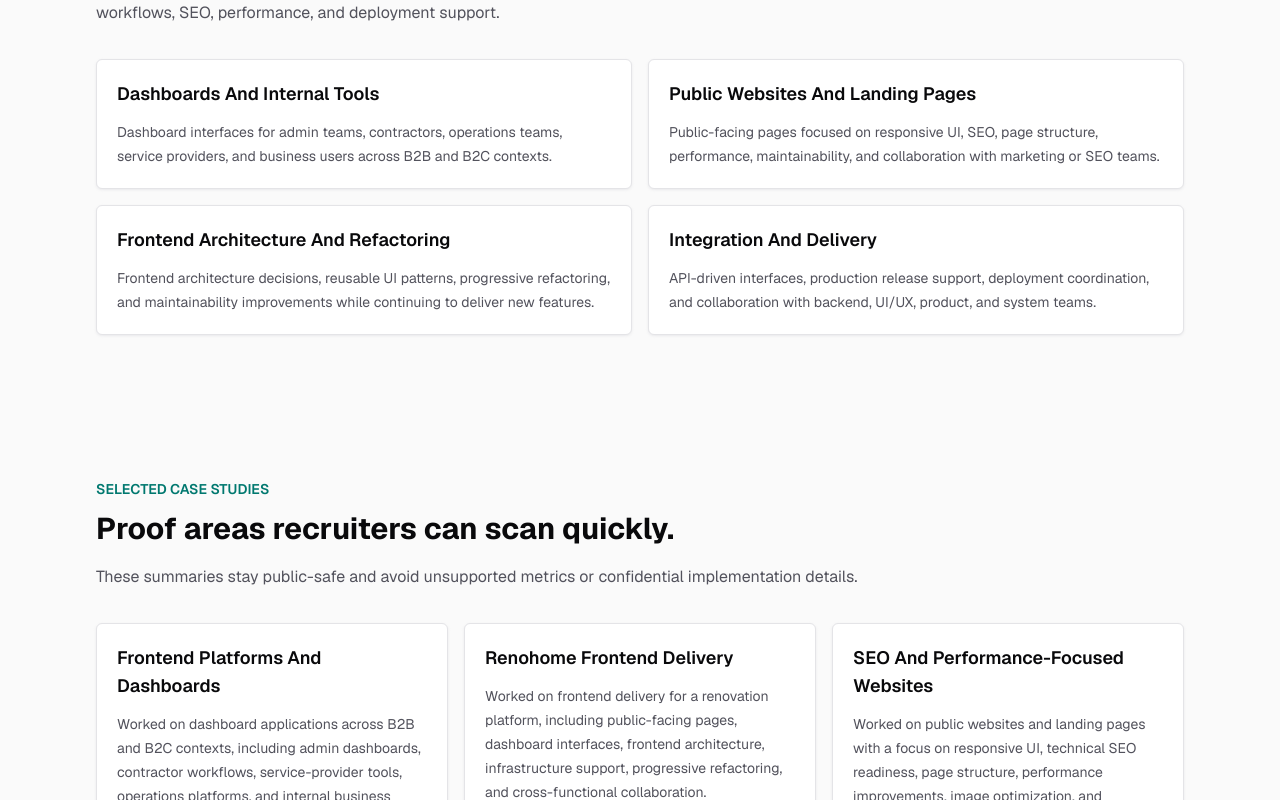
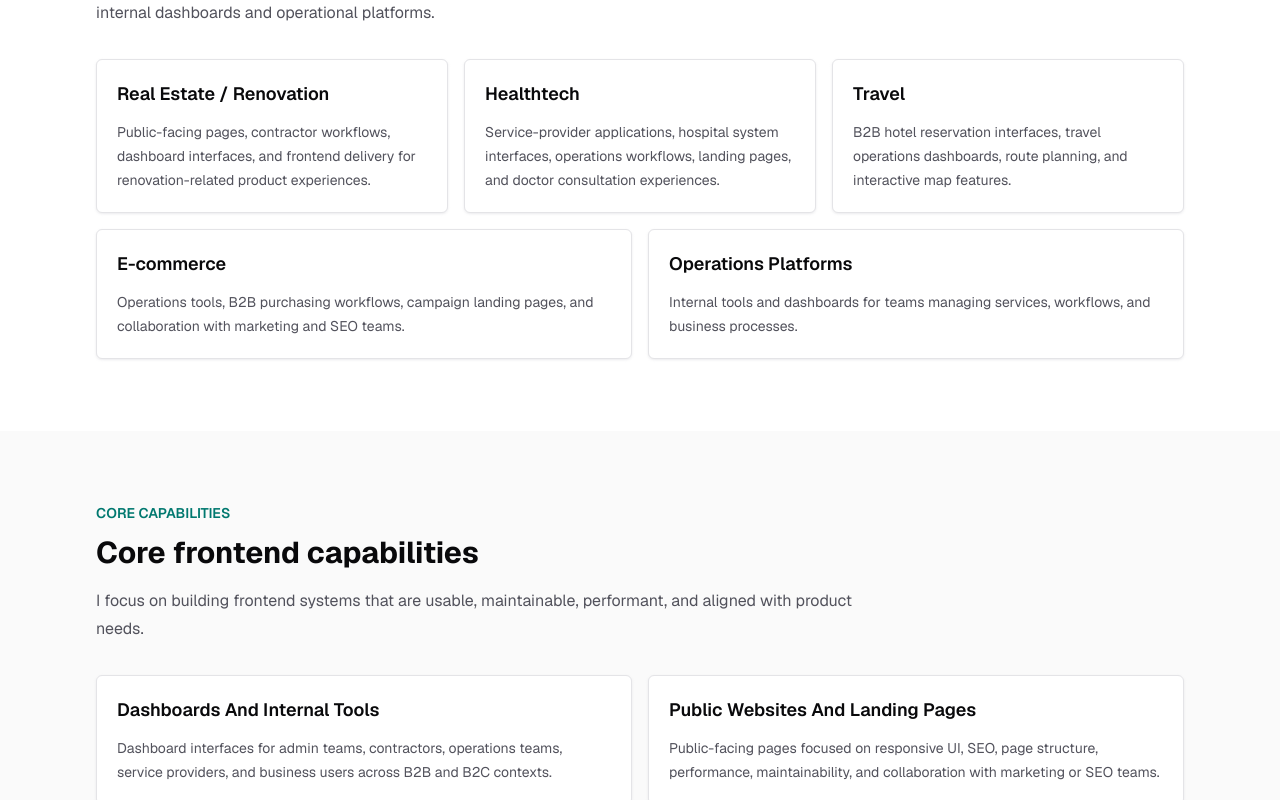
Before and after one commit to buttererror/mahmoud-portfolio, a Next.js app: page / in a window 1280 px wide. Shown: the part 1100-1900 px from the top of the page. Built offline with nearby package versions, Linux system fonts and the light colour scheme.

Commit message:
feat(home): add domain and capabilities sections

```diff
--- a/src/app/page.tsx
+++ b/src/app/page.tsx
@@ -1,13 +1,15 @@
 import { CaseStudyCard } from "@/components/cards/case-study-card";
-import { ExpertiseCard } from "@/components/cards/expertise-card";
+import { InfoCard } from "@/components/cards/info-card";
 import { SiteFooter } from "@/components/layout/site-footer";
 import { SiteHeader } from "@/components/layout/site-header";
 import { Section } from "@/components/sections/section";
 import { CtaLink } from "@/components/ui/cta-link";
+import { coreFrontendCapabilities } from "@/data/capabilities";
 import { selectedCaseStudies } from "@/data/case-studies";
+import { domainExperience } from "@/data/domains";
 import { contactLinks, heroLinks } from "@/data/links";
 import { profile } from "@/data/profile";
-import { expertiseItems, techStack } from "@/data/skills";
+import { techStack } from "@/data/skills";
 
 export default function Home() {
   return (
@@ -46,14 +48,32 @@ export default function Home() {
         </section>
 
         <Section
-          id="expertise"
-          eyebrow="Core expertise"
-          title="Frontend work shaped around real delivery."
-          description="The homepage focuses on the areas most relevant to React and Next.js roles: production UI, dashboard workflows, SEO, performance, and deployment support."
+          id="experience"
+          eyebrow="Domain experience"
+          title="Frontend experience across products and industries"
+          description="I've worked on frontend applications across different domains and product types, from public websites to internal dashboards and operational platforms."
+          tone="white"
+        >
+          <div className="grid gap-4 md:grid-cols-12">
+            {domainExperience.map((item, index) => (
+              <InfoCard
+                key={item.title}
+                item={item}
+                className={index < 3 ? "md:col-span-6 lg:col-span-4" : "md:col-span-6"}
+              />
+            ))}
+          </div>
+        </Section>
+
+        <Section
+          id="capabilities"
+          eyebrow="Core capabilities"
+          title="Core frontend capabilities"
+          description="I focus on building frontend systems that are usable, maintainable, performant, and aligned with product needs."
         >
           <div className="grid gap-4 md:grid-cols-2">
-            {expertiseItems.map((item) => (
-              <ExpertiseCard key={item.title} item={item} />
+            {coreFrontendCapabilities.map((item) => (
+              <InfoCard key={item.title} item={item} />
             ))}
           </div>
         </Section>
--- a/src/components/cards/expertise-card.tsx
+++ /dev/null
@@ -1,14 +0,0 @@
-import type { ExpertiseItem } from "@/data/skills";
-
-type ExpertiseCardProps = {
-  item: ExpertiseItem;
-};
-
-export function ExpertiseCard({ item }: ExpertiseCardProps) {
-  return (
-    <article className="rounded-md border border-zinc-200 bg-white p-5 shadow-sm shadow-zinc-200/60">
-      <h3 className="text-lg font-semibold text-zinc-950">{item.title}</h3>
-      <p className="mt-3 text-sm leading-6 text-zinc-600">{item.description}</p>
-    </article>
-  );
-}
--- /dev/null
+++ b/src/components/cards/info-card.tsx
@@ -0,0 +1,20 @@
+type InfoCardItem = {
+  title: string;
+  description: string;
+};
+
+type InfoCardProps = {
+  item: InfoCardItem;
+  className?: string;
+};
+
+export function InfoCard({ item, className = "" }: InfoCardProps) {
+  return (
+    <article
+      className={`h-full rounded-md border border-zinc-200 bg-white p-5 shadow-sm shadow-zinc-200/60 ${className}`}
+    >
+      <h3 className="text-lg font-semibold text-zinc-950">{item.title}</h3>
+      <p className="mt-3 text-sm leading-6 text-zinc-600">{item.description}</p>
+    </article>
+  );
+}
--- a/src/components/sections/section.tsx
+++ b/src/components/sections/section.tsx
@@ -6,11 +6,24 @@ type SectionProps = {
   title: string;
   description?: string;
   children: ReactNode;
+  tone?: "default" | "white";
 };
 
-export function Section({ id, eyebrow, title, description, children }: SectionProps) {
+const toneClasses = {
+  default: "bg-zinc-50",
+  white: "bg-white",
+};
+
+export function Section({
+  id,
+  eyebrow,
+  title,
+  description,
+  children,
+  tone = "default",
+}: SectionProps) {
   return (
-    <section id={id} className="scroll-mt-24 py-14 sm:py-18">
+    <section id={id} className={`scroll-mt-24 py-14 sm:py-18 ${toneClasses[tone]}`}>
       <div className="mx-auto w-full max-w-6xl px-5 sm:px-6 lg:px-8">
         <div className="mb-8 max-w-3xl">
           {eyebrow ? (
--- a/src/data/skills.ts
+++ b/src/data/skills.ts
@@ -1,7 +1,5 @@
-export type { FrontendCapability as ExpertiseItem } from "./capabilities";
 export type { EngineeringFocusArea as TechStackGroup } from "./focus-areas";
 
-// Temporary compatibility exports for the prototype page. Later UI slices will
-// consume the domain-specific names directly and remove this bridge.
-export { coreFrontendCapabilities as expertiseItems } from "./capabilities";
+// Temporary compatibility export for the prototype engineering-focus section.
+// Slice 5 will consume the domain-specific name directly and remove this bridge.
 export { frontendEngineeringFocus as techStack } from "./focus-areas";
```
